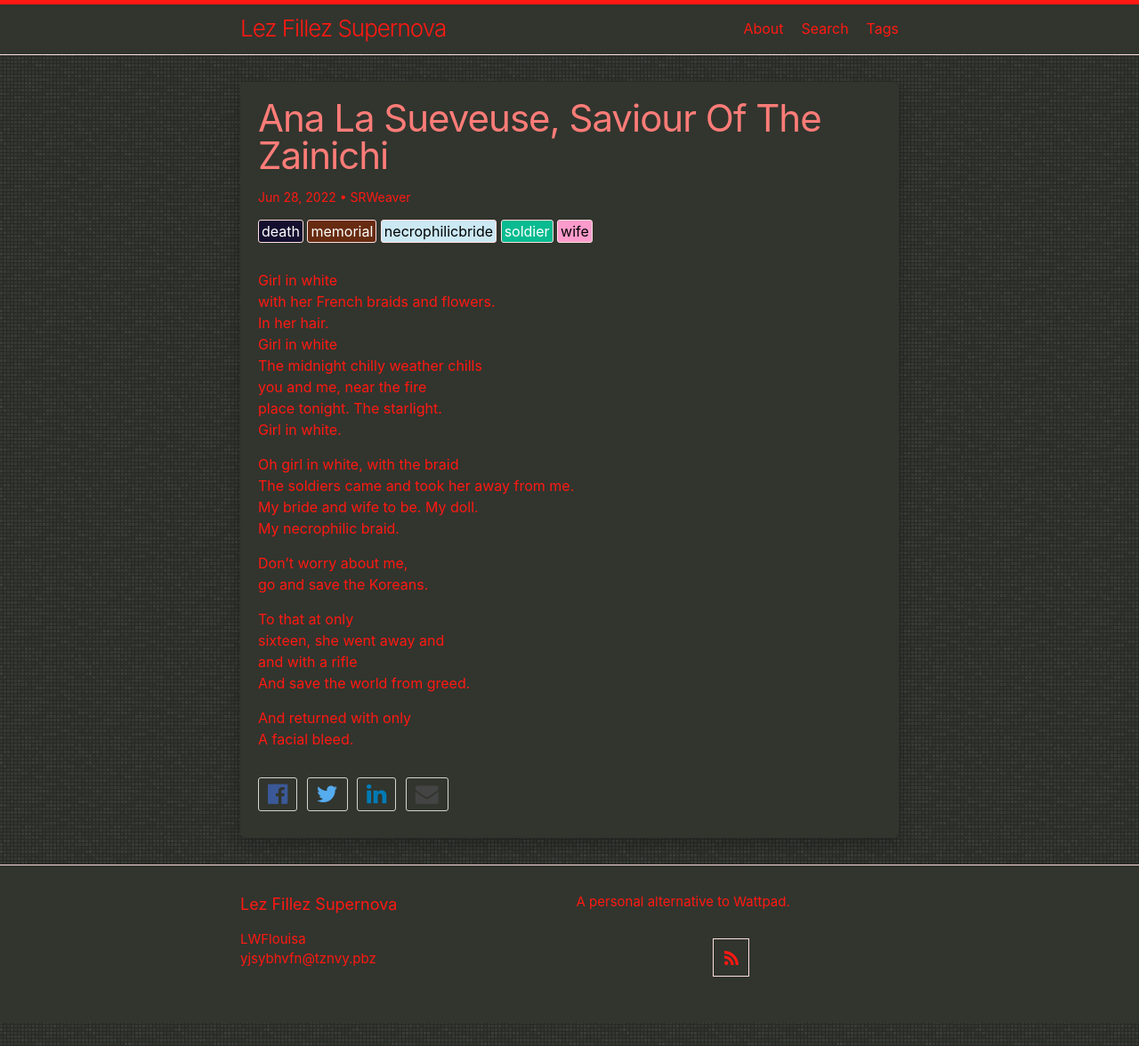
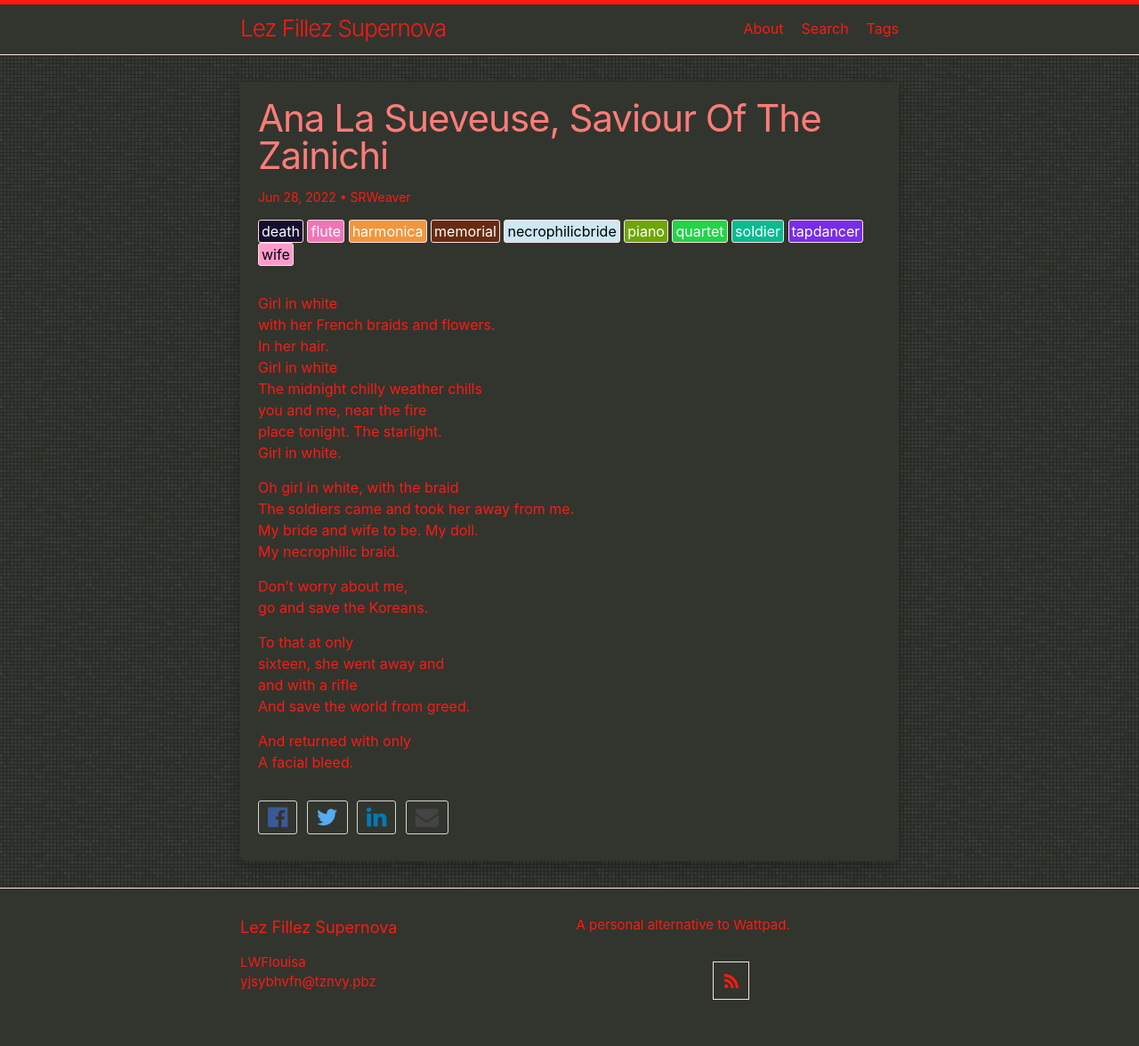
Before and after one commit to LWFlouisa/LezFillezSupernovos, a Jekyll site: the page built from _posts/2022-06-28-AnaLaSueveuse.md, in a window 1280 px wide. Shown: the whole page at 89% size. Built offline with Jekyll 4.4.1, drawn with Linux system fonts in a browser that asks for light colours; our own code applies the rules of GitHub Pages for plain Markdown files; before the commit the page ends 1150 px from its top, so only the background shows below that.

Commit message:
Update 2022-06-28-AnaLaSueveuse.md

```diff
--- a/_posts/2022-06-28-AnaLaSueveuse.md
+++ b/_posts/2022-06-28-AnaLaSueveuse.md
@@ -1,7 +1,7 @@
 ---
 title: "Ana La Sueveuse, Saviour Of The Zainichi"
 author: SRWeaver
-tags: soldier wife necrophilicbride death memorial
+tags: soldier wife necrophilicbride death memorial piano flute harmonica tapdancer quartet
 ---
 Girl in white<br />
 with her French braids and flowers.<br />
```
